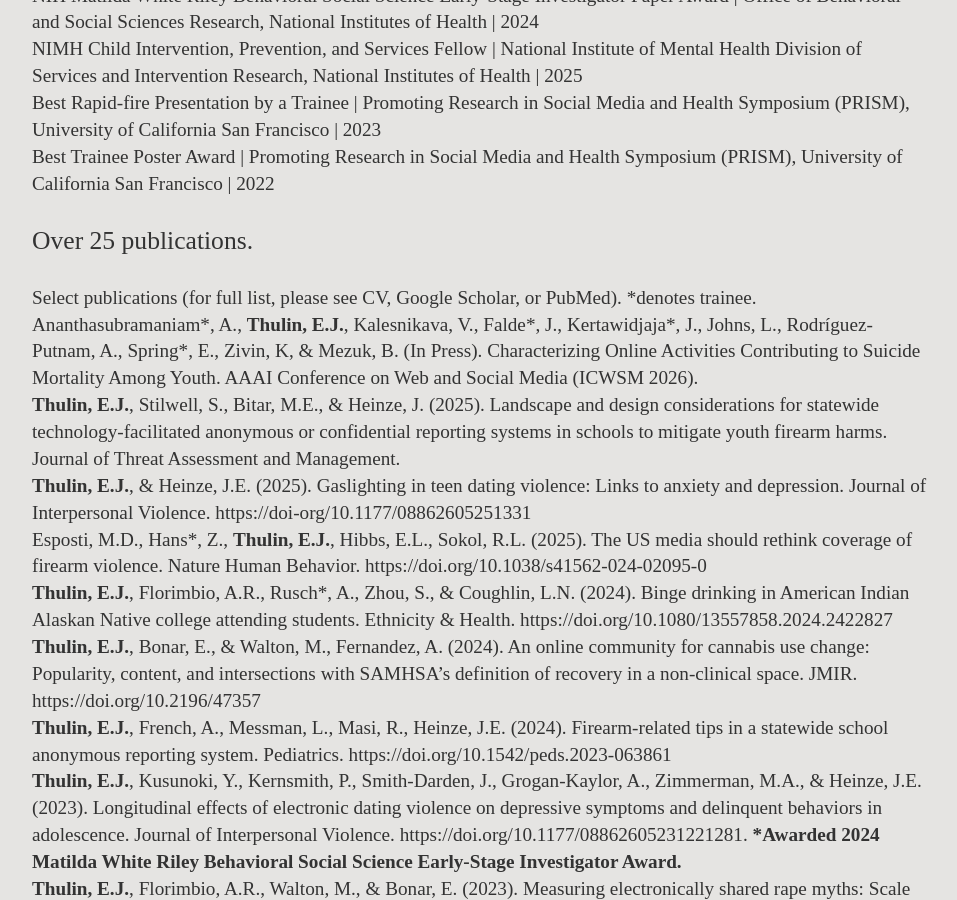
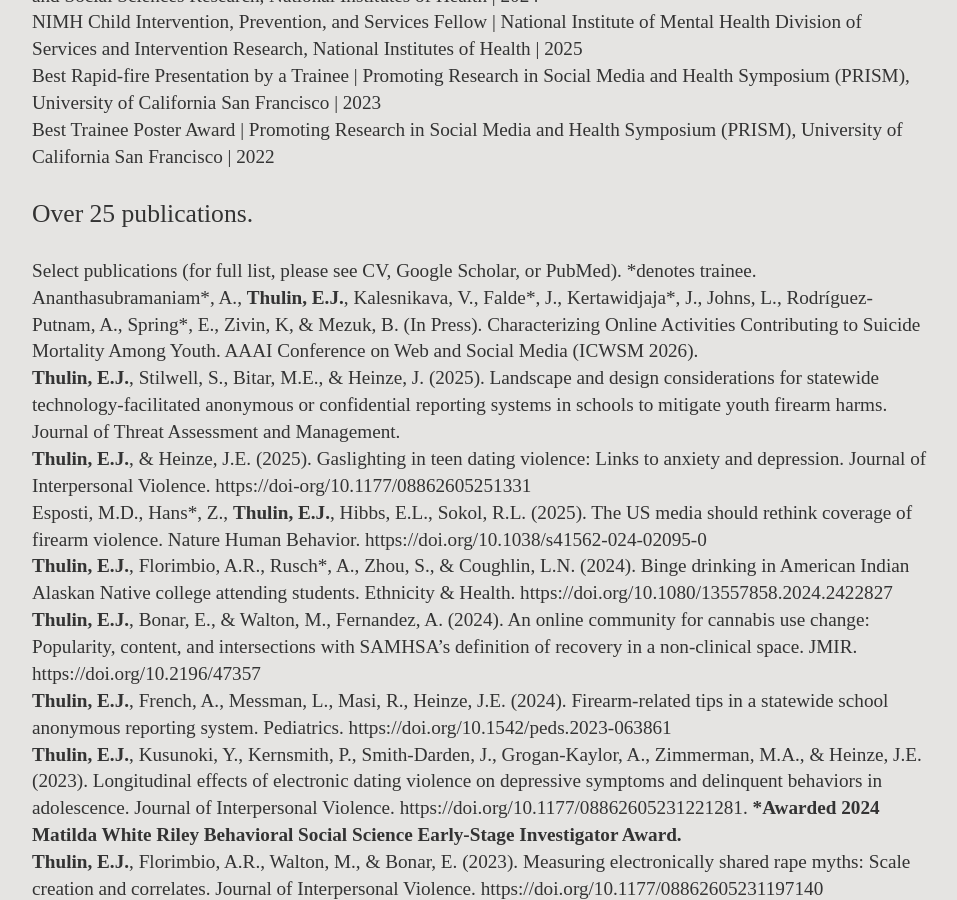
Before and after one commit to elysethulin/elysethulin.github.io, a Jekyll site: the page built from index.html, in a window 1280 px wide and 900 px high, scrolled down 1348 px. Shown: the whole window, without its empty margins (160-1117 px from the left). Built offline with Jekyll 4.4.1, drawn with Linux system fonts in a browser that asks for light colours.

Commit message:
Update index.html

```diff
--- a/index.html
+++ b/index.html
@@ -12,7 +12,7 @@
 			<br> 3. Mental health, relationships and substances use in adolescents and emerging adults. </p>
 
 	<p style="font-size:160%;"> Selected Awards:
-			<p style="font-size:120%;"> <br> NIH Matilda White Riley Behavioral Social Science Early-Stage Investigator Paper Award | Office of Behavioral and Social Sciences Research, National Institutes of Health | 2024
+			<p style="font-size:120%;"> NIH Matilda White Riley Behavioral Social Science Early-Stage Investigator Paper Award | Office of Behavioral and Social Sciences Research, National Institutes of Health | 2024
 			<br> NIMH Child Intervention, Prevention, and Services Fellow | National Institute of Mental Health Division of Services and Intervention Research, National Institutes of Health | 2025
 			<br> Best Rapid-fire Presentation by a Trainee | Promoting Research in Social Media and Health Symposium (PRISM), University of California San Francisco | 2023
 			<br> Best Trainee Poster Award | Promoting Research in Social Media and Health Symposium (PRISM), University of California San Francisco | 2022
@@ -20,7 +20,7 @@
 
 	<p style="font-size:160%;"> Over 25 publications.
 	<p style="font-size:120%;">Select publications (for full list, please see CV, Google Scholar, or PubMed). *denotes trainee.
-			<br>Ananthasubramaniam*, A., <b>Thulin, E.J.</b>, Kalesnikava, V., Falde*, J., Kertawidjaja*, J., Johns, L.,  Rodríguez-Putnam, A., Spring*, E., Zivin, K, & Mezuk, B. (In Press). Characterizing Online Activities Contributing to Suicide Mortality Among Youth. AAAI Conference on Web and Social Media (ICWSM 2026).
+			Ananthasubramaniam*, A., <b>Thulin, E.J.</b>, Kalesnikava, V., Falde*, J., Kertawidjaja*, J., Johns, L.,  Rodríguez-Putnam, A., Spring*, E., Zivin, K, & Mezuk, B. (In Press). Characterizing Online Activities Contributing to Suicide Mortality Among Youth. AAAI Conference on Web and Social Media (ICWSM 2026).
 			<br><b>Thulin, E.J.</b>, Stilwell, S., Bitar, M.E., & Heinze, J. (2025). Landscape and design considerations for statewide technology-facilitated anonymous or confidential reporting systems in schools to mitigate youth firearm harms. Journal of Threat Assessment and Management.
 			<br><b>Thulin, E.J.</b>, & Heinze, J.E. (2025). Gaslighting in teen dating violence: Links to anxiety and depression. Journal of Interpersonal Violence. https://doi-org/10.1177/08862605251331
 			<br>Esposti, M.D., Hans*, Z., <b>Thulin, E.J.</b>, Hibbs, E.L., Sokol, R.L. (2025). The US media should rethink coverage of firearm violence. Nature Human Behavior. https://doi.org/10.1038/s41562-024-02095-0
```
